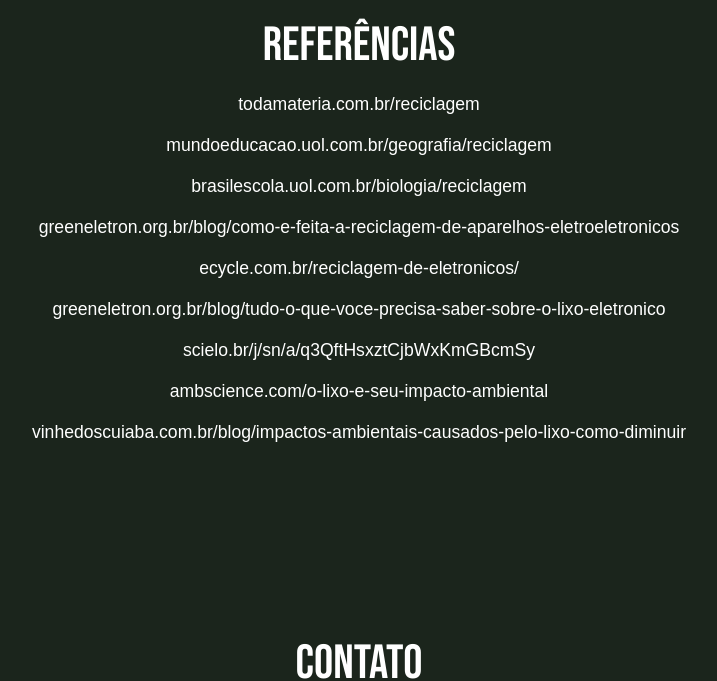
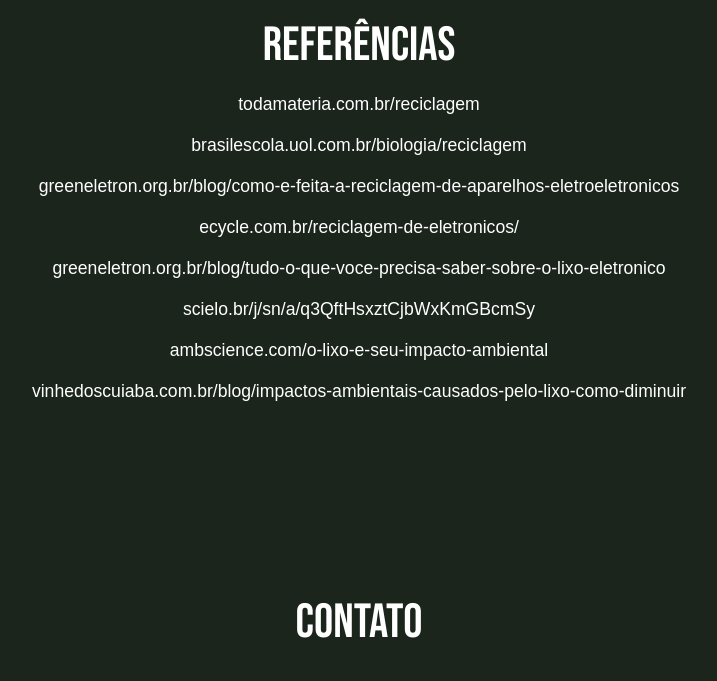
Before and after one commit to BrenoKitagawa/VivaVerde, a plain HTML site: page index.html in a window 1280 px wide. Shown: the part 7580-8261 px from the top of the page, without its empty margins (281-998 px from the left). Drawn offline with Linux system fonts and the light colour scheme.

Commit message:
modificando referências

```diff
--- a/index.html
+++ b/index.html
@@ -268,8 +268,6 @@
 
         <a href="https://www.todamateria.com.br/reciclagem" target="_blank">todamateria.com.br/reciclagem</a>
 
-        <a href="https://mundoeducacao.uol.com.br/geografia/reciclagem" target="_blank">mundoeducacao.uol.com.br/geografia/reciclagem</a>
-
         <a href="https://brasilescola.uol.com.br/biologia/reciclagem" target="_blank">brasilescola.uol.com.br/biologia/reciclagem</a>
 
     <a href="https://greeneletron.org.br/blog/como-e-feita-a-reciclagem-de-aparelhos-eletroeletronicos" target="_blank">greeneletron.org.br/blog/como-e-feita-a-reciclagem-de-aparelhos-eletroeletronicos</a>
```
